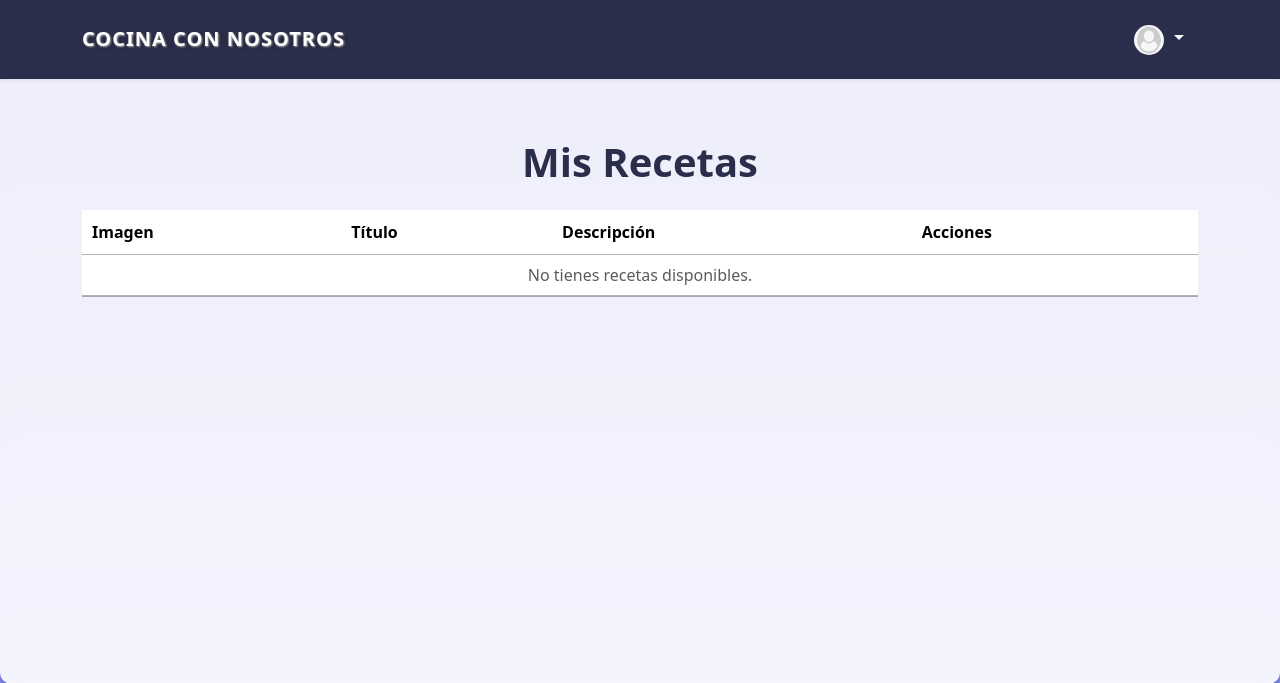
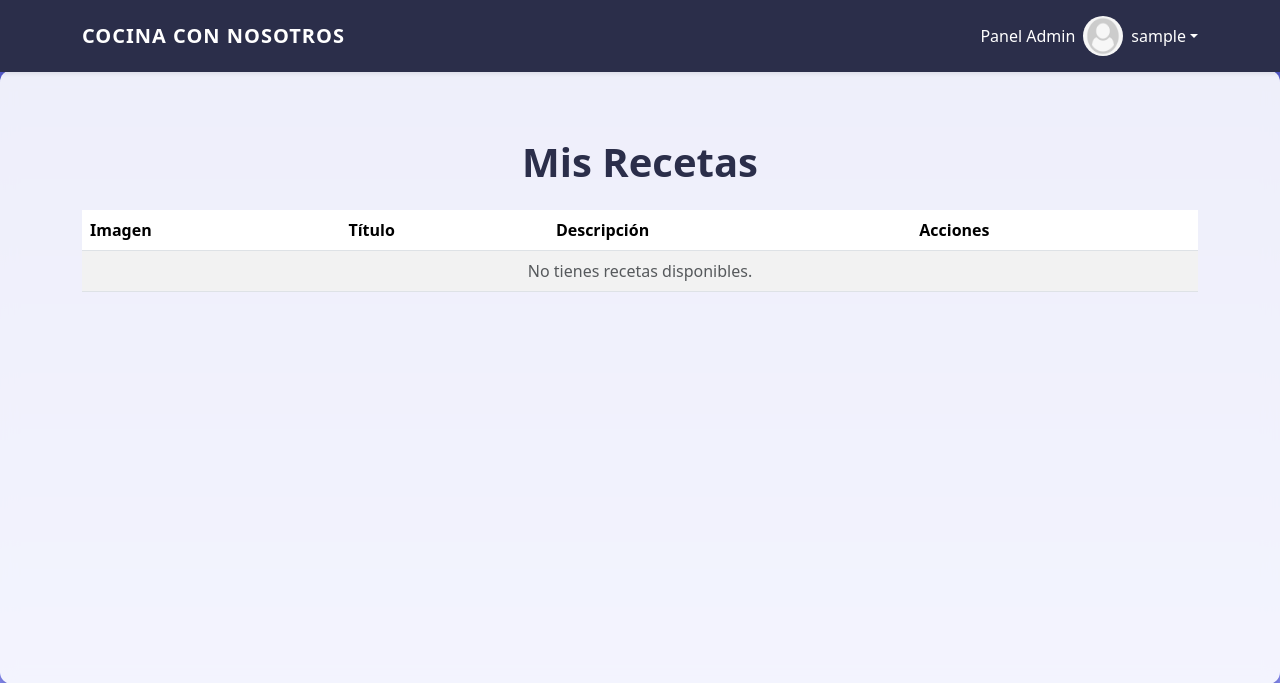
Before and after one commit to KevPatterson/CocinaConNosotros, a Django app: page /my_recipes/ in a window 1280 px wide. Shown: the top 683 px of the page. Run offline with Django 4.2, Linux system fonts and the light colour scheme; the visitor is signed in with stand-in values (Sample User, id 1); data that the repository does not hold is empty; some libraries are stand-ins or nearby versions.

Commit message:
Problemas en vistas de admin resueltos

```diff
--- a/tasks/templates/_navbar.html
+++ b/tasks/templates/_navbar.html
@@ -1,164 +1,156 @@
 {% load static %}
 <style>
-  /* Ajustes para el navbar */
+  /* Estilos generales */
   .navbar {
     background-color: #2b2e4a;
     padding: 1rem 0.8rem;
-    font-size: 1.2rem;
   }
 
   .navbar-brand {
-
     font-weight: bold;
     color: #fff;
-    text-shadow: 1px 1px 2px #aaa, 2px 2px 5px rgba(0, 0, 0, 0.3); /* Efecto de sombra 3D */
     letter-spacing: 1px;
-    display: inline-block;
-    text-transform: uppercase; /* Opcional: transforma texto a mayúsculas */
+    text-transform: uppercase;
   }
 
   .navbar-brand:hover {
-    text-shadow: 2px 2px 3px #888, 4px 4px 8px rgba(0, 0, 0, 0.5); /* Efecto al pasar el ratón */
-    color:rgb(28, 42, 175); /* Cambia el color al pasar el ratón */
+    color: #4e73df;
   }
 
-  .navbar-nav .nav-link {
-    margin: 0 0.4rem;
+  .nav-link {
+    color: #ffffff !important;
   }
 
-  .navbar .btn {
-    padding: 0.5rem 1rem;
-    font-size: 1.1rem;
+  /* Sidebar Offcanvas */
+  .offcanvas {
+    background-color: #2b2e4a;
+    color: #fff;
   }
 
+  .offcanvas .offcanvas-header {
+    border-bottom: 1px solid rgba(255, 255, 255, 0.2);
+  }
+
+  .offcanvas-body .nav-link {
+    color: #ffffff !important;
+    font-size: 1.1rem;
+    margin-bottom: 0.5rem;
+  }
+
+  .offcanvas-body .nav-link:hover {
+    color: #adb5bd !important;
+  }
+
+  .offcanvas-body .dropdown-divider {
+    border-color: rgba(255, 255, 255, 0.2);
+  }
+
+  /* Dropdown Avatar */
   .dropdown-menu {
     border-radius: 10px;
     overflow: hidden;
-    padding: 0;
-  }
-
-  .dropdown-menu .dropdown-item {
-    font-size: 0.9rem;
-    padding: 10px 15px;
-  }
-
-  .dropdown-menu .dropdown-item i {
-    font-size: 1.2rem;
-  }
-
-  .dropdown-menu .dropdown-divider {
-    margin: 0;
-  }
-
-  .dropdown-menu .text-center {
-    background-color: #f8f9fa;
-    border-bottom: 1px solid #e9ecef;
-  }
-
-  .dropdown-menu .text-center h6 {
-    font-weight: bold;
   }
 </style>
 
+<!-- Navbar principal -->
 <nav class="navbar navbar-expand-lg shadow-sm fixed-top">
   <div class="container">
-    <!-- Logo -->
-    <a class="navbar-brand fw-bold"
-      href="{% if user.is_authenticated and user.is_superuser %}{% url 'admin_dashboard' %}{% else %}/dashboard{% endif %}">
-      Cocina con Nosotros
-    </a>
-    <!-- Botón para el menú colapsable -->
+    <!-- Botón Sidebar (solo para móviles) -->
     <button
       class="navbar-toggler border-0"
       type="button"
-      data-bs-toggle="collapse"
-      data-bs-target="#navbarNav"
-      aria-controls="navbarNav"
-      aria-expanded="false"
-      aria-label="Toggle navigation"
+      data-bs-toggle="offcanvas"
+      data-bs-target="#sidebarMenu"
+      aria-controls="sidebarMenu"
     >
       <span class="navbar-toggler-icon"></span>
     </button>
-    <!-- Menú -->
-    <div class="collapse navbar-collapse" id="navbarNav">
-      <ul class="navbar-nav ms-auto align-items-center">
+
+    <!-- Logo principal -->
+    <a class="navbar-brand" href="{% if user.is_authenticated and user.is_superuser %}{% url 'admin_dashboard' %}{% else %}/dashboard{% endif %}">
+      Cocina con Nosotros
+    </a>
+
+    <!-- Opciones en pantallas grandes -->
+    <div class="collapse navbar-collapse d-none d-lg-block" id="navbarNav">
+      <ul class="navbar-nav ms-auto">
         {% if user.is_authenticated and user.is_superuser %}
-        <!-- Opciones para administradores -->
-        <li class="nav-item dropdown">
-          <a class="nav-link dropdown-toggle text-light" href="#" id="navbarDropdown" role="button" data-bs-toggle="dropdown" aria-expanded="false">
-            <img src="{% if user.profile.photo %}{{ user.profile.photo.url }}{% else %}{% static 'images/default-user.png' %}{% endif %}" alt="Avatar" class="rounded-circle" style="width: 30px; height: 30px;">
-          </a>
-          <ul class="dropdown-menu dropdown-menu-end" aria-labelledby="navbarDropdown">
-            <li><a class="dropdown-item d-flex align-items-center" href="{% url 'admin_dashboard' %}">
-              <i class="bi bi-house me-2"></i> Inicio</a></li>
-            <li><a class="dropdown-item d-flex align-items-center" href="{% url 'manage_users' %}">
-              <i class="bi bi-people me-2"></i> Gestionar Usuarios</a></li>
-            <li><a class="dropdown-item d-flex align-items-center" href="{% url 'manage_recipes' %}">
-              <i class="bi bi-book me-2"></i> Gestionar Recetas</a></li>
-            <li><a class="dropdown-item d-flex align-items-center" href="{% url 'manage_comments' %}">
-              <i class="bi bi-chat-dots me-2"></i> Gestionar Comentarios</a></li>
-            <li><a class="dropdown-item d-flex align-items-center" href="{% url 'auditlog_view' %}">
-              <i class="bi bi-clipboard-data me-2"></i> Auditorías</a></li>
-            <li><hr class="dropdown-divider"></li>
-            <li><a class="dropdown-item d-flex align-items-center" href="{% url 'user_profile' %}">
-              <i class="bi bi-gear me-2"></i> Configurar Perfil</a></li>
-            <li><a class="dropdown-item d-flex align-items-center" href="{% url 'change_password' %}">
-              <i class="bi bi-shield-lock me-2"></i> Cambiar Contraseña</a></li>
-            <li><a class="dropdown-item d-flex align-items-center text-danger" href="/logout">
-              <i class="bi bi-box-arrow-right me-2"></i> Cerrar Sesión</a></li>
-          </ul>
-        </li>
+          <li class="nav-item"><a href="{% url 'admin_dashboard' %}" class="nav-link">Panel Admin</a></li>
         {% elif user.is_authenticated %}
-        <!-- Opciones para usuarios autenticados -->
-        <li class="nav-item">
-          <a href="{% url 'recipe_book' %}" class="nav-link text-light">Libro de Recetas</a>
-        </li>
-        <li class="nav-item">
-          <a href="{% url 'my_recipes' %}" class="nav-link text-light">Mis Recetas</a>
-        </li>
-        <li class="nav-item">
-          <a href="{% url 'create_recipe' %}" class="nav-link text-light">Agregar Recetas</a>
-        </li>
-        <li class="nav-item dropdown">
-          <a class="nav-link dropdown-toggle text-light d-flex align-items-center" href="#" id="navbarDropdown" role="button" data-bs-toggle="dropdown" aria-expanded="false">
-            <img src="{% if user.profile.photo %}{{ user.profile.photo.url }}{% else %}{% static 'images/default-user.png' %}{% endif %}"
-                alt="Avatar" class="rounded-circle me-2" style="width: 40px; height: 40px;">
-            <span>{{ user.username }}</span>
-          </a>
-          <ul class="dropdown-menu dropdown-menu-end shadow" aria-labelledby="navbarDropdown" style="width: 250px;">
-            <li class="text-center py-3">
-              <img src="{% if user.profile.photo %}{{ user.profile.photo.url }}{% else %}{% static 'images/default-user.png' %}{% endif %}"
-                  alt="Avatar" class="rounded-circle mb-2" style="width: 60px; height: 60px;">
-              <h6 class="mb-0">{{ user.username }}</h6>
-              <p class="text-muted small">{{ user.email }}</p>
-            </li>
-            <li><hr class="dropdown-divider"></li>
-            <li><a class="dropdown-item d-flex align-items-center" href="/dashboard">
-              <i class="bi bi-house me-2"></i> Inicio</a></li>
-            <li><a class="dropdown-item d-flex align-items-center" href="{% url 'user_profile' %}">
-              <i class="bi bi-gear me-2"></i> Editar Perfil</a></li>
-            <li><a class="dropdown-item d-flex align-items-center" href="{% url 'change_password' %}">
-              <i class="bi bi-shield-lock me-2"></i> Cambiar Contraseña</a></li>
-            <li><a class="dropdown-item d-flex align-items-center text-danger" href="/logout">
-              <i class="bi bi-box-arrow-right me-2"></i> Cerrar Sesión</a></li>
-          </ul>
-        </li>
+          <li class="nav-item"><a href="{% url 'recipe_book' %}" class="nav-link">Libro de Recetas</a></li>
+          <li class="nav-item"><a href="{% url 'my_recipes' %}" class="nav-link">Mis Recetas</a></li>
+          <li class="nav-item"><a href="{% url 'create_recipe' %}" class="nav-link">Agregar Recetas</a></li>
         {% else %}
-        <!-- Opciones para usuarios no autenticados -->
-        <li class="nav-item">
-          <a href="/" class="nav-link text-light">Inicio</a>
-        </li>
-        <li class="nav-item">
-          <a href="/signin" class="nav-link text-light">Iniciar Sesión</a>
-        </li>
-        <li class="nav-item">
-          <a href="/signup" class="btn btn-primary btn-sm ms-3 text-white">Registrarme</a>
-        </li>
+          <li class="nav-item"><a href="/" class="nav-link">Inicio</a></li>
+          <li class="nav-item"><a href="/signin" class="nav-link">Iniciar Sesión</a></li>
+          <li class="nav-item"><a href="/signup" class="btn btn-primary btn-sm text-white">Registrarme</a></li>
         {% endif %}
       </ul>
     </div>
+
+    <!-- Avatar del usuario con dropdown -->
+    {% if user.is_authenticated %}
+      <div class="dropdown ms-auto">
+        <a
+          class="nav-link dropdown-toggle text-light d-flex align-items-center"
+          href="#"
+          id="userDropdown"
+          role="button"
+          data-bs-toggle="dropdown"
+          aria-expanded="false"
+        >
+          <img
+            src="{% if user.profile.photo %}{{ user.profile.photo.url }}{% else %}{% static 'images/default-user.png' %}{% endif %}"
+            alt="Avatar"
+            class="rounded-circle me-2"
+            style="width: 40px; height: 40px;"
+          />
+          <span>{{ user.username }}</span>
+        </a>
+        <ul class="dropdown-menu dropdown-menu-end" aria-labelledby="userDropdown">
+          <li><a class="dropdown-item" href="/dashboard"><i class="bi bi-house me-2"></i>Inicio</a></li>
+          <li><a class="dropdown-item" href="{% url 'user_profile' %}"><i class="bi bi-gear me-2"></i>Editar Perfil</a></li>
+          <li><a class="dropdown-item" href="{% url 'change_password' %}"><i class="bi bi-shield-lock me-2"></i>Cambiar Contraseña</a></li>
+          <li><hr class="dropdown-divider"></li>
+          <li><a class="dropdown-item text-danger" href="/logout"><i class="bi bi-box-arrow-right me-2"></i>Cerrar Sesión</a></li>
+        </ul>
+      </div>
+    {% endif %}
   </div>
 </nav>
 
+<!-- Sidebar Offcanvas -->
+<div
+  class="offcanvas offcanvas-start"
+  tabindex="-1"
+  id="sidebarMenu"
+  aria-labelledby="sidebarMenuLabel"
+>
+  <div class="offcanvas-header">
+    <h5 class="offcanvas-title" id="sidebarMenuLabel">Menú</h5>
+    <button
+      type="button"
+      class="btn-close text-reset"
+      data-bs-dismiss="offcanvas"
+      aria-label="Close"
+    ></button>
+  </div>
+  <div class="offcanvas-body">
+    <ul class="navbar-nav">
+      {% if user.is_authenticated and user.is_superuser %}
+        <li class="nav-item"><a href="{% url 'admin_dashboard' %}" class="nav-link">Panel Admin</a></li>
+      {% elif user.is_authenticated %}
+        <li class="nav-item"><a href="{% url 'recipe_book' %}" class="nav-link">Libro de Recetas</a></li>
+        <li class="nav-item"><a href="{% url 'my_recipes' %}" class="nav-link">Mis Recetas</a></li>
+        <li class="nav-item"><a href="{% url 'create_recipe' %}" class="nav-link">Agregar Recetas</a></li>
+      {% else %}
+        <li class="nav-item"><a href="/" class="nav-link">Inicio</a></li>
+        <li class="nav-item"><a href="/signin" class="nav-link">Iniciar Sesión</a></li>
+        <li class="nav-item"><a href="/signup" class="btn btn-primary btn-sm w-100">Registrarme</a></li>
+      {% endif %}
+    </ul>
+  </div>
+</div>
 
+<!-- Scripts de Bootstrap -->
 <script src="https://cdn.jsdelivr.net/npm/bootstrap@5.3.0/dist/js/bootstrap.bundle.min.js"></script>
--- a/tasks/templates/my_recipes.html
+++ b/tasks/templates/my_recipes.html
@@ -5,7 +5,8 @@
 <div class="container mt-5">
   <h1 class="text-center mb-4" style="color: #2b2e4a; font-weight: bold;">Mis Recetas</h1>
 
-  <!-- Tabla para DataTables -->
+  <!-- Contenedor responsivo para la tabla -->
+  <div class="table-responsive">
     <table id="myRecipeTable" class="table table-striped table-hover">
       <thead>
         <tr>
@@ -21,35 +22,36 @@
             <!-- Imagen de la receta -->
             <td>
               {% if recipe.photo %}
-              <img src="{{ recipe.photo.url }}" class="img-thumbnail recipe-photo" alt="{{ recipe.title }}" style="max-width: 100px;">
+                <img src="{{ recipe.photo.url }}" class="img-thumbnail" alt="{{ recipe.title }}" style="max-width: 80px; height: auto;">
               {% else %}
-              <img src="{% static 'images/no-image.jpg' %}" class="img-thumbnail recipe-photo" alt="No hay imagen" style="max-width: 100px;">
+                <img src="{% static 'images/no-image.jpg' %}" class="img-thumbnail" alt="No hay imagen" style="max-width: 80px; height: auto;">
               {% endif %}
             </td>
             <!-- Título -->
             <td>
-            <strong>{{ recipe.title }}</strong>
+              <strong class="text-truncate d-inline-block" style="max-width: 150px;">{{ recipe.title }}</strong>
             </td>
             <!-- Descripción -->
             <td>
+              <span class="text-truncate d-inline-block" style="max-width: 200px;">
                 {{ recipe.description|truncatewords:20 }}
+              </span>
             </td>
             <!-- Acciones -->
             <td>
-            <div class="d-flex justify-content-center gap-2">
+              <div class="d-flex justify-content-center gap-1">
                 <a href="{% url 'recipe_detail' recipe.id %}" class="btn btn-outline-primary btn-sm" title="Ver receta">
                   <i class="bi bi-eye"></i>
                 </a>
-              <a href="{% url 'recipe_rate' recipe.id %}" class="btn btn-outline-warning btn-sm" title="Valorar">
-                <i class="bi bi-star"></i>
-              </a>
-              <a href="{% url 'recipe_comment' recipe.id %}" class="btn btn-outline-info btn-sm" title="Comentar">
-                <i class="bi bi-chat-dots"></i>
-              </a>
-              <!-- Nuevo botón para editar -->
                 <a href="{% url 'recipe_edit' recipe.id %}" class="btn btn-outline-success btn-sm" title="Editar receta">
                   <i class="bi bi-pencil-square"></i>
                 </a>
+                <!-- Botón para eliminar receta -->
+                <button class="btn btn-outline-danger btn-sm delete-btn"
+                        data-recipe-id="{{ recipe.id }}"
+                        title="Eliminar receta">
+                  <i class="bi bi-trash"></i>
+                </button>
               </div>
             </td>
           </tr>
@@ -61,39 +63,81 @@
       </tbody>
     </table>
   </div>
+</div>
 
-<!-- Incluye los scripts necesarios -->
+<!-- Bootstrap 5 y Popper.js -->
+<script src="https://code.jquery.com/jquery-3.6.4.min.js"></script>
+<script src="https://cdn.jsdelivr.net/npm/bootstrap@5.3.0/dist/js/bootstrap.bundle.min.js"></script>
 <link rel="stylesheet" href="https://cdn.datatables.net/1.13.4/css/dataTables.bootstrap5.min.css">
 <script src="https://code.jquery.com/jquery-3.6.4.min.js"></script>
 <script src="https://cdn.datatables.net/1.13.4/js/jquery.dataTables.min.js"></script>
 <script src="https://cdn.datatables.net/1.13.4/js/dataTables.bootstrap5.min.js"></script>
-<script src="https://cdn.jsdelivr.net/npm/bootstrap@5.3.0/dist/js/bootstrap.bundle.min.js"></script>
+<script src="https://cdn.jsdelivr.net/npm/@popperjs/core@2.11.7/dist/umd/popper.min.js"></script>
+<script src="https://cdn.jsdelivr.net/npm/bootstrap@5.3.0-alpha3/dist/js/bootstrap.min.js"></script>
 
+<!-- Incluye SweetAlert2 -->
+<script src="https://cdn.jsdelivr.net/npm/sweetalert2@11"></script>
+<script src="https://code.jquery.com/jquery-3.6.4.min.js"></script>
+
+<!-- Script para manejar la eliminación de recetas -->
 <script>
-  $(document).ready(function () {
-    // Inicializa DataTables
-    var table = $('#myRecipeTable').DataTable({
-      paging: true,
-      pageLength: 10,
-      lengthChange: false,
-      ordering: true,
-      info: true,
-      searching: true,
-      language: {
-        search: "Buscar:",
-        paginate: {
-          previous: "Anterior",
-          next: "Siguiente",
-        },
-        info: "Mostrando _START_ a _END_ de _TOTAL_ recetas",
-        infoEmpty: "No hay recetas disponibles",
-        zeroRecords: "No se encontraron coincidencias",
-      },
+  document.addEventListener("DOMContentLoaded", function () {
+    // Evento para el botón de eliminar receta
+    document.querySelectorAll(".delete-btn").forEach(button => {
+      button.addEventListener("click", function () {
+        const recipeId = this.dataset.recipeId; // ID de la receta
+
+        // Mostrar alerta de confirmación
+        Swal.fire({
+          title: "¿Estás seguro?",
+          text: "Esta acción no se puede deshacer",
+          icon: "warning",
+          showCancelButton: true,
+          confirmButtonColor: "#d33",
+          cancelButtonColor: "#3085d6",
+          confirmButtonText: "Sí, eliminar",
+          cancelButtonText: "Cancelar"
+        }).then((result) => {
+          if (result.isConfirmed) {
+            // Enviar la petición POST para eliminar
+            fetch(`/recipe/delete/${recipeId}/`, {
+              method: "POST",
+              headers: {
+                "X-CSRFToken": "{{ csrf_token }}"
+              }
+            })
+            .then(response => response.json())
+            .then(data => {
+              if (data.success) {
+                // Mostrar mensaje de éxito
+                Swal.fire({
+                  title: "Eliminado",
+                  text: data.message,
+                  icon: "success",
+                  timer: 2000,
+                  timerProgressBar: true
+                }).then(() => {
+                  location.reload(); // Recargar la página
                 });
-
-    // Conecta el cuadro de búsqueda personalizado con DataTables
-    $('#searchBox').on('keyup', function () {
-      table.search(this.value).draw();
+              } else {
+                // Mostrar mensaje de error
+                Swal.fire({
+                  title: "Error",
+                  text: data.message,
+                  icon: "error",
+                });
+              }
+            })
+            .catch(error => {
+              Swal.fire({
+                title: "Error",
+                text: "Ocurrió un problema al eliminar la receta.",
+                icon: "error",
+              });
+            });
+          }
+        });
+      });
     });
   });
 </script>
--- a/tasks/urls.py
+++ b/tasks/urls.py
@@ -43,4 +43,5 @@ urlpatterns += [
     path('favorites/remove/<int:recipe_id>/', views.remove_from_favorites, name='remove_from_favorites'),
     path('media/<path:path>/', protected_media, name='protected_media'),
     path('accounts/', include('allauth.urls')),
+    path('recipe/delete/<int:pk>/', views.recipe_delete, name='recipe_delete'),
 ]
--- a/tasks/views.py
+++ b/tasks/views.py
@@ -196,6 +196,15 @@ def remove_from_favorites(request, recipe_id):
 def favorite_recipes(request):
     favorites = FavoriteRecipe.objects.filter(user=request.user).select_related('recipe')
     return render(request, 'favorite_recipes.html', {'favorites': favorites})
+
+@login_required
+@csrf_protect
+def recipe_delete(request, pk):
+    if request.method == "POST":
+        recipe = get_object_or_404(Recipe, pk=pk, author=request.user)
+        recipe.delete()
+        return JsonResponse({"success": True, "message": "Receta eliminada correctamente."})
+    return JsonResponse({"success": False, "message": "No tienes permisos para eliminar esta receta."}, status=400)
 
 @csrf_protect
 @login_required
@@ -439,13 +448,11 @@ from django.shortcuts import render
 from django.contrib.auth.decorators import login_required, user_passes_test
 
 # Verificar si el usuario es administrador
-@csrf_protect
 def is_admin(user):
     return user.is_superuser
 
 CATEGORIES = ['Desayunos', 'Comidas', 'Bebidas', 'Postres']
 
-@csrf_protect
 @login_required
 @user_passes_test(is_admin)
 def admin_dashboard(request):
```
Also changed, not shown: tasks/templates/recipe_book.html (+10 -14 lines), tasks/templates/recipe_detail.html (+14 -15 lines). Lines whose indentation alone changed are shown as unchanged.
